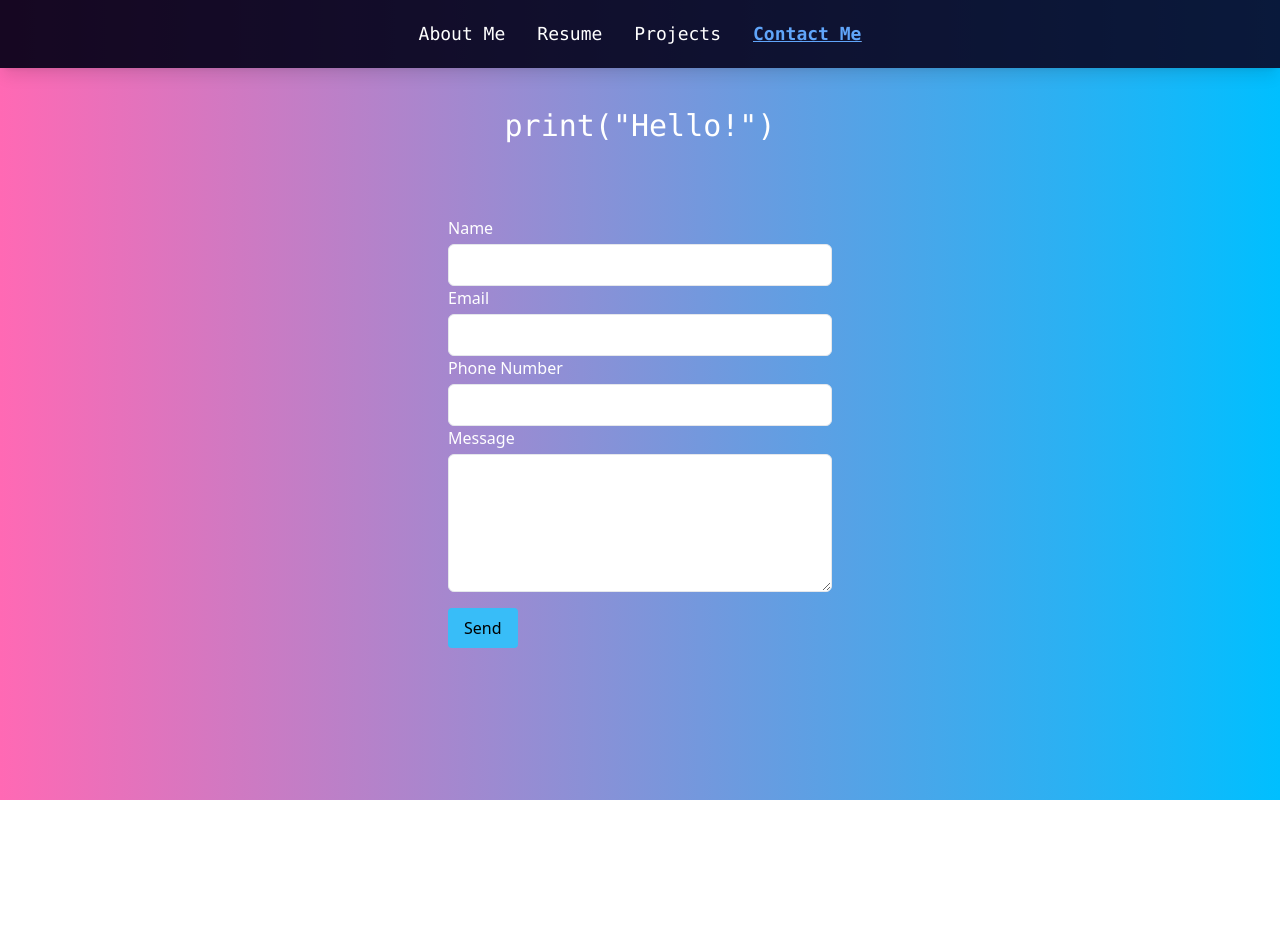
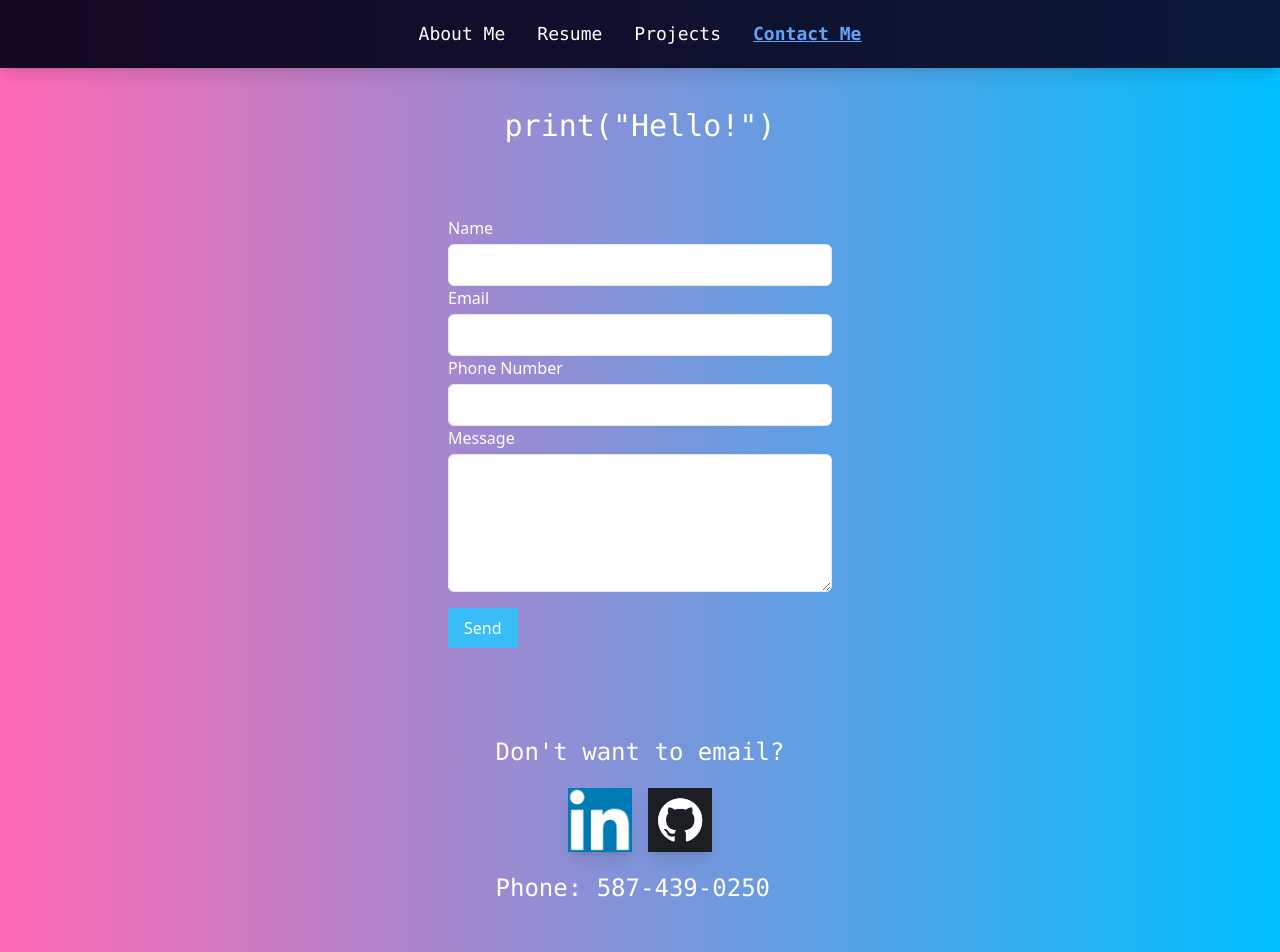
Before and after one commit to Johnson150/portfolio, a Next.js app: page /contactpage in a window 1280 px wide. Shown: the top 952 px of the page. Before the commit the page ends 800 px from the top, so only its background shows below. Built offline with nearby package versions, Linux system fonts and the light colour scheme.

Commit message:
done for now

```diff
--- a/pages/contactpage.js
+++ b/pages/contactpage.js
@@ -71,8 +71,30 @@ export default function Contact() {
                     <label htmlFor="form-message" className="block text-gray-700 font-medium text-white slide-up">Message</label>
                     <textarea id="form-message" required name="message" rows={5} className="w-full border rounded-md py-2 px-3 mt-1 text-black"></textarea>
                 </div>
-                <button className="rounded bg-sky-400 px-4 py-2" type="submit">Send</button>
+                <button className="rounded bg-sky-400 px-4 py-2 text-white" type="submit">Send</button>
             </form>
+            <div>
+                <section className="w-full max-w-4xl mx-auto p-20 z-10">
+                    <h2 className="text-2xl font-mono text-white z-10">Don&apos;t want to email?</h2>
+                    <div className="flex justify-center items-center h-full">
+                        <div className="p-5 grid grid-cols-2 gap-4 items-center justify-center">
+                            <img
+                                src="/linkedin.png"
+                                alt="LinkedIn Logo"
+                                className="w-16 h-16 aspect-square cursor-pointer shadow-lg"
+                                onClick={() => window.location.href = "https://www.linkedin.com/in/johnson-giang-ab22461a9/"}
+                            />
+                            <img
+                                src="/github logo.png"
+                                alt="GitHub Logo"
+                                className="w-16 h-16 aspect-square cursor-pointer shadow-lg"
+                                onClick={() => window.location.href = "https://github.com/Johnson150"}
+                            />
+                        </div>
+                    </div>
+                    <h2 className="text-2xl font-mono text-white z-10">Phone: 587-439-0250</h2>
+                </section>
+            </div>
         </main>
     )
 }
--- a/pages/index.js
+++ b/pages/index.js
@@ -43,25 +43,6 @@ const AboutMe = () => {
                     </p>
                 </section>
 
-                <h2 className="text-2xl font-mono text-white z-10">Additional links</h2>
-                <section className="w-full max-w-4xl mx-auto p-20 z-10">
-                    <div className="flex justify-center items-center h-full">
-                        <div className="grid grid-cols-2 gap-4 items-center justify-center">
-                            <img
-                                src="/linkedin.png"
-                                alt="LinkedIn Logo"
-                                className="w-16 h-16 aspect-square cursor-pointer shadow-lg"
-                                onClick={() => window.location.href = "https://www.linkedin.com/in/johnson-giang-ab22461a9/"}
-                            />
-                            <img
-                                src="/github logo.png"
-                                alt="GitHub Logo"
-                                className="w-16 h-16 aspect-square cursor-pointer shadow-lg"
-                                onClick={() => window.location.href = "https://github.com/Johnson150"}
-                            />
-                        </div>
-                    </div>
-                </section>
                 <h2 className="text-2xl font-mono text-white z-10">This site is built with:</h2>
                 <div className="w-full max-w-4xl mx-auto p-20 grid grid-cols-5 gap-4 z-10">
                     <img src="/HTML.png" alt="HTML logo" className="w-full h-auto aspect-square shadow-lg"></img>
```
